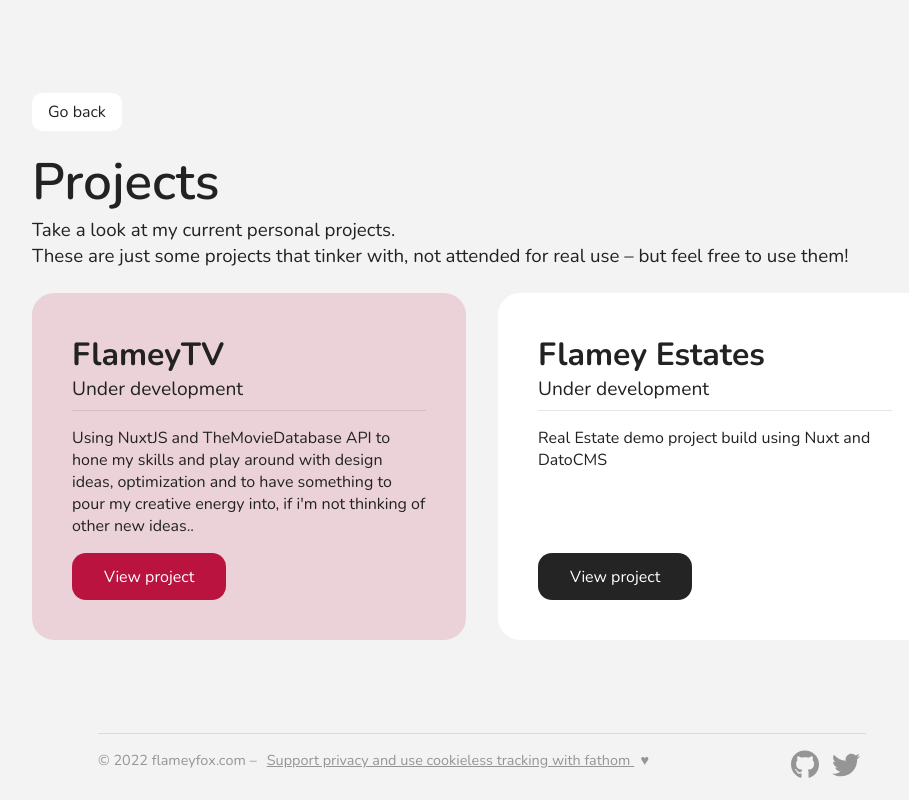
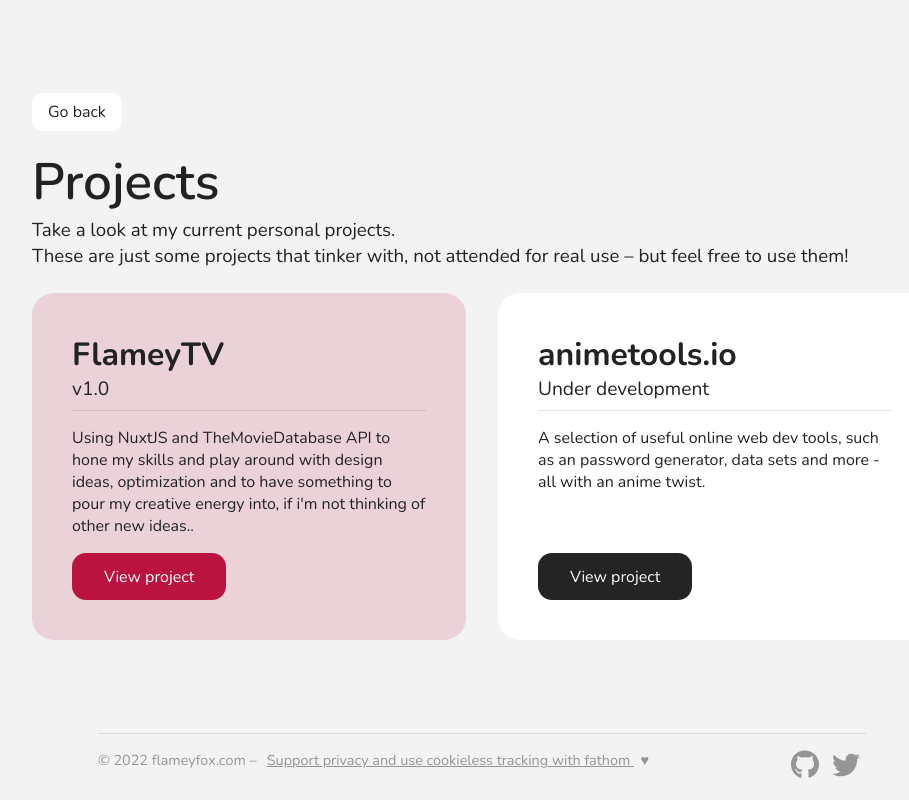
Before and after one commit to FlameyFox/flamey-nuxt, a Nuxt app: page /projects in a window 1280 px wide. Shown: the whole page, without its empty margins (158-1067 px from the left). Built offline with nearby package versions, Linux system fonts and the light colour scheme.

Commit message:
changes to projects

```diff
--- a/components/TheProjects.vue
+++ b/components/TheProjects.vue
@@ -3,7 +3,7 @@
     <div class="project yippr">
       <div class="info">
         <h3>FlameyTV</h3>
-        <h4>Under development</h4>
+        <h4>v1.0</h4>
         <hr />
         <p>
           Using NuxtJS and TheMovieDatabase API to hone my skills and play
@@ -21,16 +21,19 @@
     </div>
     <div class="project">
       <div class="info">
-        <h3>Flamey Estates</h3>
+        <h3>animetools.io</h3>
         <h4>Under development</h4>
         <hr />
-        <p>Real Estate demo project build using Nuxt and DatoCMS</p>
+        <p>
+          A selection of useful online web dev tools, such as an password
+          generator, data sets and more - all with an anime twist.
+        </p>
       </div>
       <a
         class="btn"
         target="_blank"
         rel="noopener nofollow"
-        href="https://realestate-omega-amber.vercel.app/"
+        href="https://animetools.io/"
         >View project</a
       >
     </div>
```
